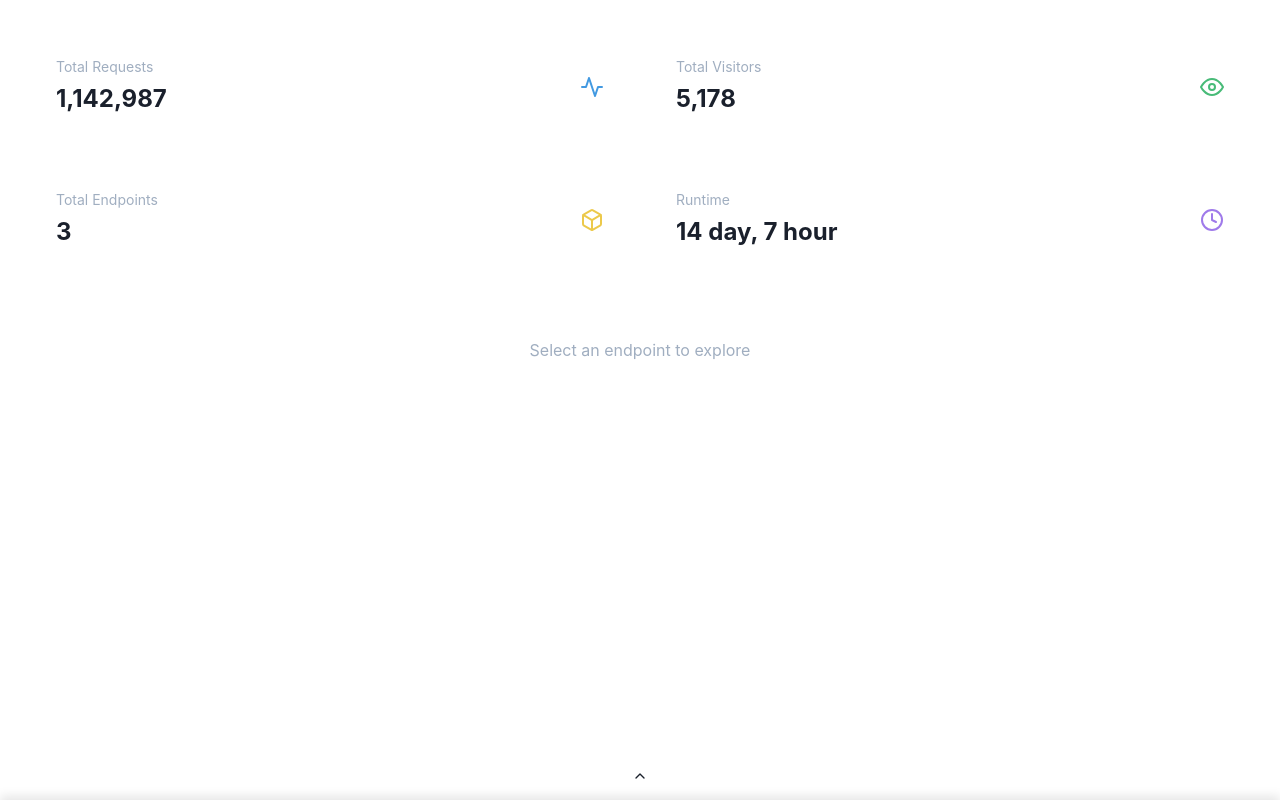
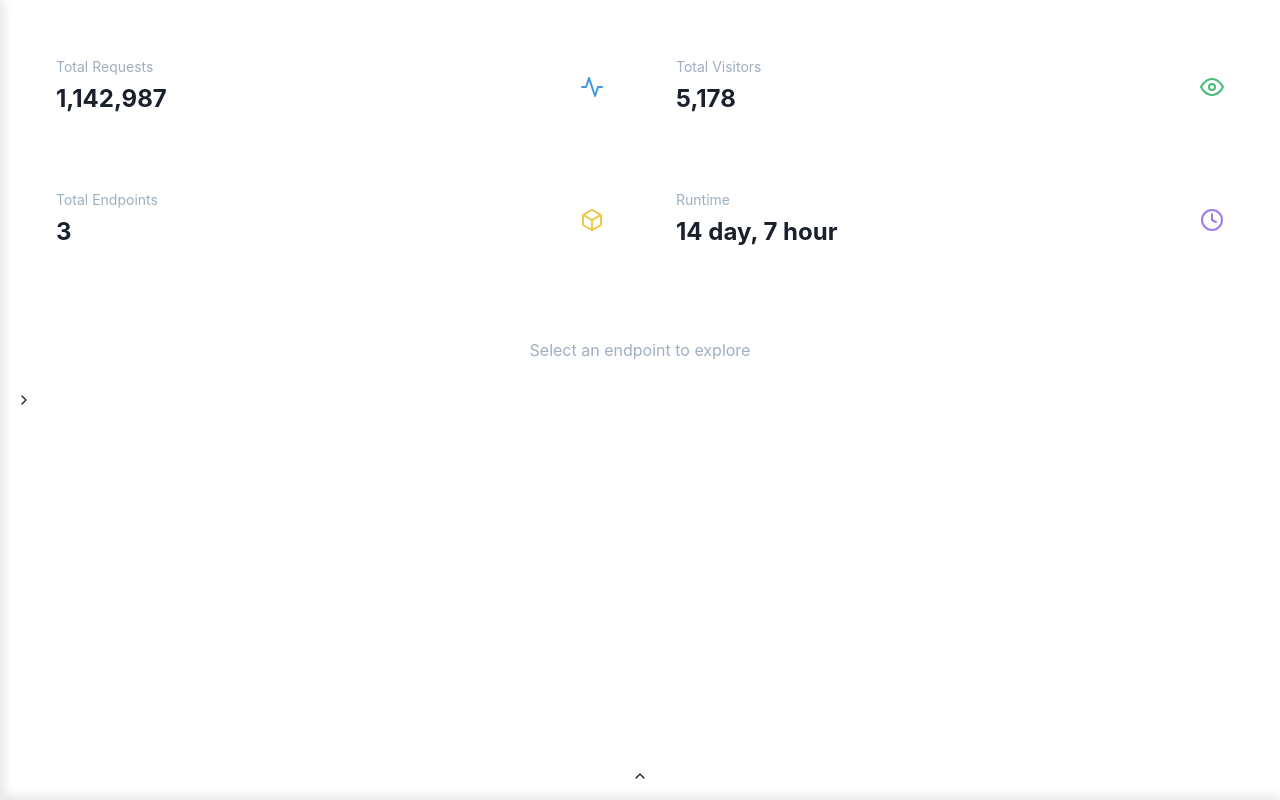
Before and after one commit to INsITdeveloper/Ngetes, a Next.js app: page / in a window 1280 px wide. Built offline with nearby package versions, Linux system fonts and the light colour scheme.

Commit message:
Update index.tsx

```diff
--- a/src/pages/index.tsx
+++ b/src/pages/index.tsx
@@ -1,7 +1,7 @@
 import { useState, useEffect } from 'react';
 import { motion } from 'framer-motion';
-import { ChakraProvider, Container, Box, Text, Input, Icon, Flex, Grid, Button } from '@chakra-ui/react';
-import { FiSearch, FiEye, FiClock, FiBox, FiActivity, FiChevronUp, FiChevronDown } from 'react-icons/fi';
+import { ChakraProvider, Container, Box, Text, Input, Icon, Flex, Grid } from '@chakra-ui/react';
+import { FiSearch, FiEye, FiClock, FiBox, FiActivity, FiChevronLeft, FiChevronRight, FiChevronUp, FiChevronDown } from 'react-icons/fi';
 
 const endpoints = [
   { method: 'GET', name: 'Stats', category: 'Analytics', path: '/api/stats' },
@@ -19,8 +19,8 @@ const initialStats = [
 export default function Home() {
   const [searchQuery, setSearchQuery] = useState('');
   const [stats, setStats] = useState(initialStats);
+  const [isApiDocVisible, setIsApiDocVisible] = useState(false);
   const [isSidebarVisible, setIsSidebarVisible] = useState(false);
-  const [inputValue, setInputValue] = useState('');
   const [apiResult, setApiResult] = useState<any>(null);
 
   // Fungsi untuk memperbarui statistik
@@ -43,28 +43,30 @@ export default function Home() {
   }, []);
 
   // Fungsi untuk menangani klik pada endpoint
-  const handleEndpointClick = (path: string) => {
-    setIsSidebarVisible(true); // Munculkan sidebar
-  };
-
-  // Fungsi untuk toggle sidebar
-  const toggleSidebar = () => {
-    setIsSidebarVisible(!isSidebarVisible);
-  };
-
-  // Fungsi untuk handle submit form
-  const handleSubmit = async () => {
+  const handleEndpointClick = async (path: string) => {
     try {
-      const response = await fetch(`/api/textoins?prompt=${encodeURIComponent(inputValue)}`);
+      const response = await fetch(path);
       if (!response.ok) {
         throw new Error(`HTTP error! Status: ${response.status}`);
       }
       const data = await response.json();
       setApiResult(data); // Simpan hasil API
+      setIsSidebarVisible(true); // Munculkan sidebar bawah
     } catch (error) {
       console.error('Error fetching data:', error);
       setApiResult({ error: 'Failed to fetch data' }); // Tampilkan pesan error
+      setIsSidebarVisible(true); // Munculkan sidebar bawah meskipun error
     }
+  };
+
+  // Fungsi untuk toggle API Documentation
+  const toggleApiDoc = () => {
+    setIsApiDocVisible(!isApiDocVisible);
+  };
+
+  // Fungsi untuk toggle sidebar bawah
+  const toggleSidebar = () => {
+    setIsSidebarVisible(!isSidebarVisible);
   };
 
   return (
@@ -115,6 +117,55 @@ export default function Home() {
           </Box>
         </Flex>
 
+        {/* API Documentation dari Samping */}
+        <motion.div
+          initial={{ x: '-100%' }}
+          animate={{ x: isApiDocVisible ? 0 : '-100%' }}
+          transition={{ duration: 0.5 }}
+          style={{
+            position: 'fixed',
+            top: 0,
+            left: 0,
+            bottom: 0,
+            width: '300px', // Sesuaikan lebar sidebar
+            backgroundColor: 'white',
+            zIndex: 1000,
+            boxShadow: '4px 0px 10px rgba(0, 0, 0, 0.1)',
+          }}
+        >
+          <Box p={4}>
+            <Text fontSize="xl" fontWeight="bold" mb={4}>
+              API Documentation
+            </Text>
+            {endpoints.map((endpoint, index) => (
+              <Flex
+                key={endpoint.name}
+                align="center"
+                p={2}
+                mb={2}
+                cursor="pointer"
+                _hover={{ bg: 'rgba(0, 0, 0, 0.05)' }}
+                borderRadius="md"
+                onClick={() => handleEndpointClick(endpoint.path)} // Panggil fungsi saat diklik
+              >
+                <span className={`api-method ${endpoint.method.toLowerCase()}`}>
+                  {endpoint.method}
+                </span>
+                <Text ml={3}>{endpoint.name}</Text>
+              </Flex>
+            ))}
+          </Box>
+          <Icon
+            as={isApiDocVisible ? FiChevronLeft : FiChevronRight}
+            position="absolute"
+            top="50%"
+            right={-8}
+            transform="translateY(-50%)"
+            cursor="pointer"
+            onClick={toggleApiDoc}
+          />
+        </motion.div>
+
         {/* Sidebar Bawah */}
         <motion.div
           initial={{ y: '100%' }}
@@ -133,24 +184,12 @@ export default function Home() {
         >
           <Box p={4}>
             <Text fontSize="xl" fontWeight="bold" mb={4}>
-              Generate Image
+              API Result
             </Text>
-            <Input
-              placeholder="Enter a prompt"
-              value={inputValue}
-              onChange={(e) => setInputValue(e.target.value)}
-              mb={4}
-            />
-            <Button onClick={handleSubmit} colorScheme="blue">
-              Generate
-            </Button>
-            {apiResult && (
-              <Box mt={4}>
-                <Text fontSize="lg" fontWeight="bold">
-                  Result:
-                </Text>
-                <pre>{JSON.stringify(apiResult, null, 2)}</pre>
-              </Box>
+            {apiResult ? (
+              <pre>{JSON.stringify(apiResult, null, 2)}</pre> // Tampilkan hasil API
+            ) : (
+              <Text color="gray.400">No data available</Text>
             )}
           </Box>
           <Icon
```
